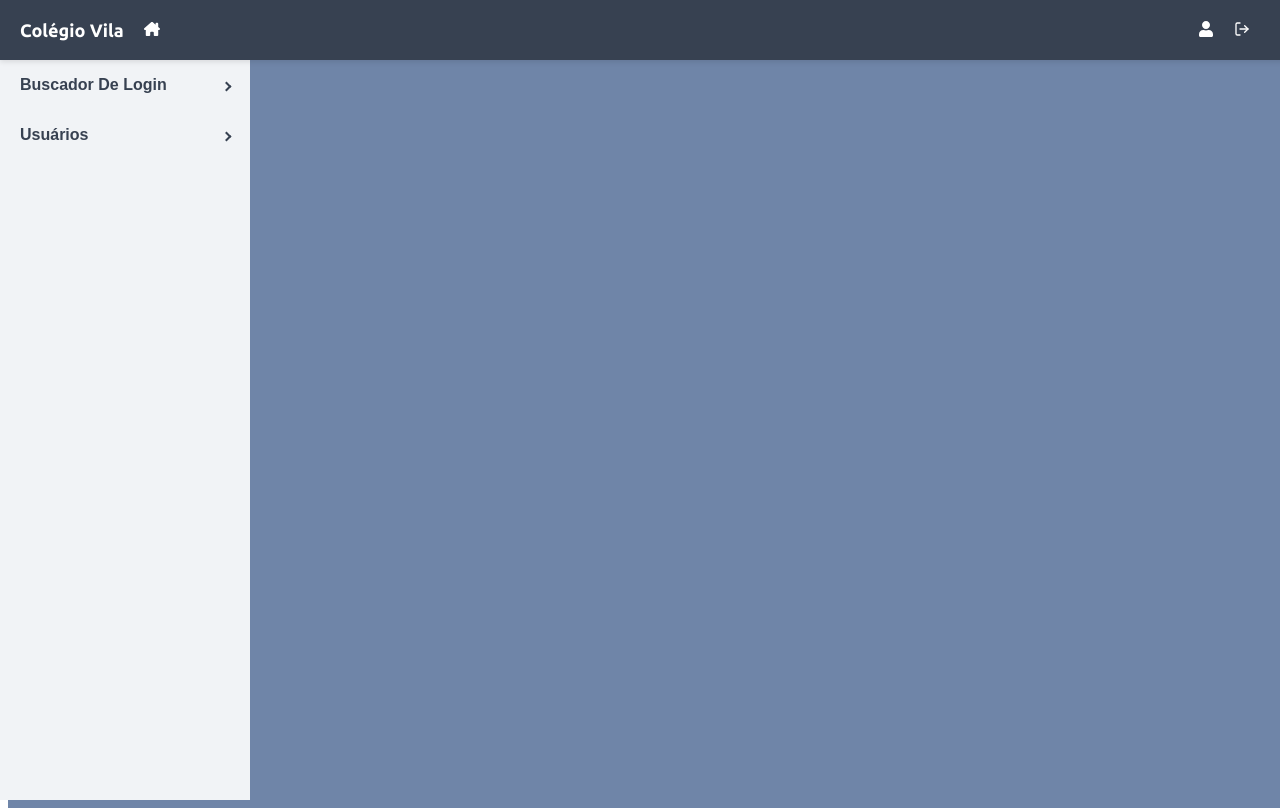
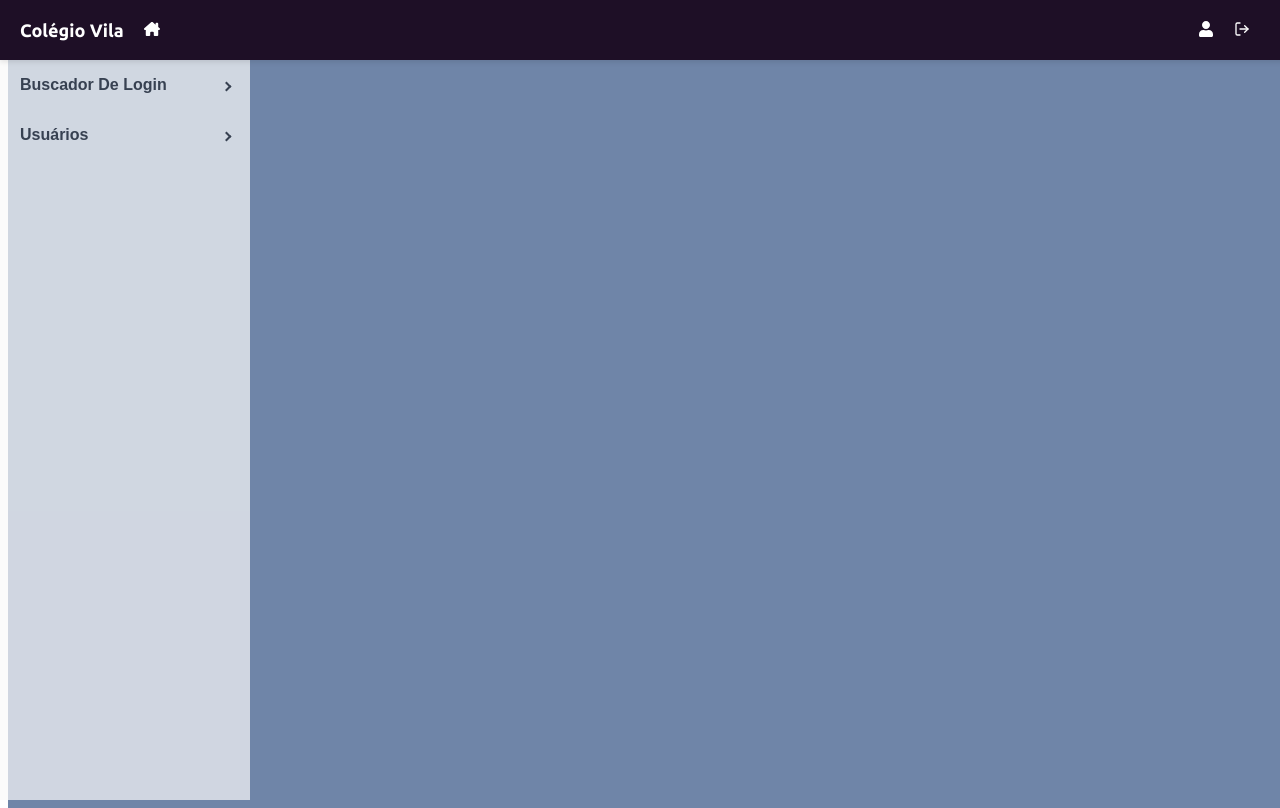
Before and after one commit to Andersonlima13/buscador-nextv2, a Next.js app: page /profile in a window 1280 px wide. Built offline with nearby package versions, Linux system fonts and the light colour scheme.

Commit message:
alteracao do design

```diff
--- a/src/app/components/Navbar.jsx
+++ b/src/app/components/Navbar.jsx
@@ -12,8 +12,7 @@ const StyledLinkText = styled.a`
   text-decoration: none;
   font-weight: normal;
   &:hover {
-    text-decoration: none;
-    color: #3a6d99;
+    box-shadow: 0 4px 8px rgba(255, 255, 255, 0.3);
   }
 `;
 
@@ -23,7 +22,7 @@ const NavContainer = styled.nav`
   left: 0;
   width: 100%;
   height: 60px;
-  background: #374151;
+  background: #1e0f26;
   display: flex;
   align-items: center;
   padding: 0 20px;
--- a/src/app/components/Sidebar.jsx
+++ b/src/app/components/Sidebar.jsx
@@ -29,7 +29,7 @@ export default function Sidebar_component() {
     <div style={{
       width: '250px',
       height: '100vh',
-      background: '#DDE6F0',
+      background: '#fffff',
       position: 'fixed', // Alterado para fixed
       top: 0, // Fixa no topo
       left: 0, // Fixa na esquerda
@@ -55,14 +55,14 @@ export default function Sidebar_component() {
               if (level === 0) {
                 return {
                   color: '#374151',
-                  backgroundColor: active ? '#00000' : 'transparent',
+                  backgroundColor: active ? 'transparent' : 'transparent',
                   fontWeight: 'bold',
                   fontSize: '16px',
                   fontFamily: 'Arial, sans-serif',
                   margin: 0, // Adicionado
                   padding: '10px 20px', // Controle explícito
                   '&:hover': {
-                    backgroundColor: '#00000',
+                    backgroundColor: '#fffff' ,
                   },
                 };
               }
@@ -70,14 +70,14 @@ export default function Sidebar_component() {
               if (level === 1) {
                 return {
                   color: '#374151',
-                  backgroundColor: active ? '#00000' : 'transparent',
+                  backgroundColor: active ? 'transparent' : 'transparent',
 
                   fontSize: '14px',
                   fontFamily: 'Arial, sans-serif',
                   margin: 0, // Adicionado
                   padding: '8px 20px 8px 30px', // Padding com indentação
                   '&:hover': {
-                    backgroundColor: '#C4D6E5',
+                    backgroundColor: '#fffff',
                   },
                 };
               }
```
Also changed, not shown: src/app/components/List.tsx (+12 -15 lines), src/app/home/page.tsx (+12 -3 lines), src/app/assets/esquemadecores.png (added), src/app/lib/api/services/studentService.tsx (line endings or trailing spaces).
